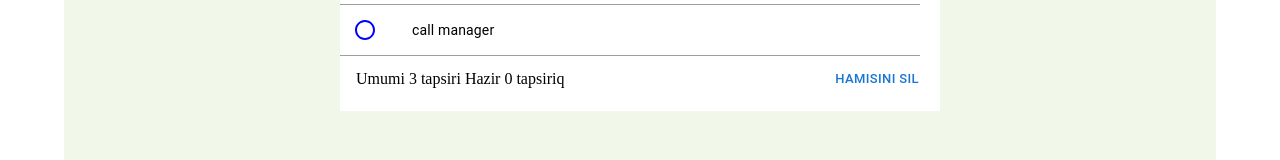
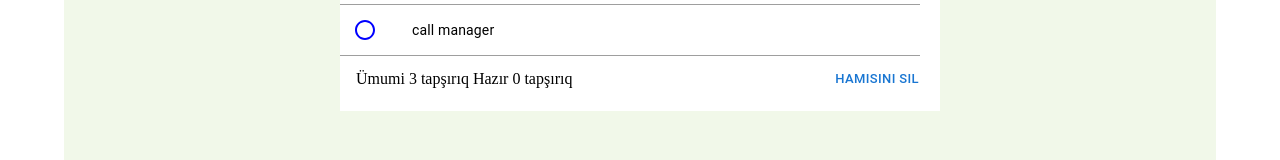
Before and after one commit to GunelHshmv/tdApp, a React (Create React App) app: page / in a window 1280 px wide. Shown: the part 362-522 px from the top of the page. Built offline with nearby package versions, Linux system fonts and the light colour scheme.

Commit message:
setup gh-pages

```diff
--- a/src/todoList/index.js
+++ b/src/todoList/index.js
@@ -116,7 +116,7 @@ const TodoList = () => {
                     );
                   })}
                   <ListItem sx={{ display: 'flex', flexDirection: "row", justifyContent: "space-between" }}>
-                    <Box>Umumi {list.length} tapsiri  Hazir {checked.length} tapsiriq</Box>
+                    <Box>Ümumi {list.length} tapşırıq  Hazır {checked.length} tapşırıq</Box>
                     <Button variant="text" size='small' onClick={deleteAll}  >Hamisini sil</Button>
                   </ListItem>
                 </List>
```
